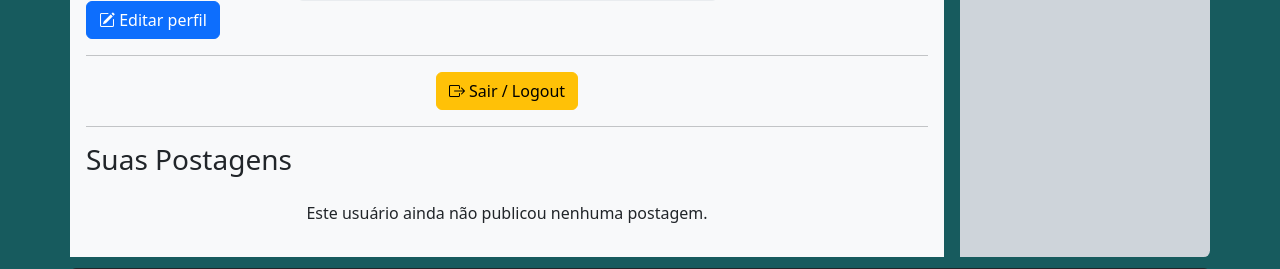
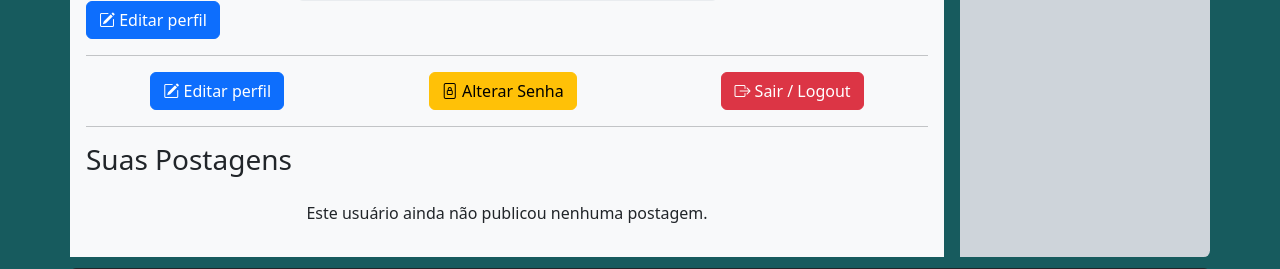
Before and after one commit to Aneleh22/blog, a Django app: page /profile/ in a window 1280 px wide. Shown: the part 463-732 px from the top of the page. Run offline with Django 5.2, Linux system fonts and the light colour scheme; the visitor is signed in with stand-in values (Sample User, id 1); data comes from the database, SQL or seed files in the repository; data that the repository does not hold is empty.

Commit message:
Trocando a senha do usuário (bugado)

```diff
--- a/blog/templates/profile.html
+++ b/blog/templates/profile.html
@@ -29,11 +29,16 @@
 </a>
 
 <hr>
-<div class="text-center">
+<div class="text-center d-flex justify-content-around flex-column flex-sm-row flex-md-column flex-lg-row gap-3">
+    <a href="{% url 'edit_profile' %}" class="btn btn-primary">
+        <i class="bi bi-pencil-square"></i> Editar perfil
+    </a>
+    <a href="{% url 'password_change' %}" class="btn btn-warning">
+        <i class="bi bi-file-lock"></i> Alterar Senha
+    </a>
     <form method="post" action="{% url 'logout' %}">
-        {# para proteger o formulário contra requisições forjadas #}
         {% csrf_token %}
-        <button type="submit" class="btn btn-warning">
+        <button type="submit" class="btn btn-danger w-100">
             <i class="bi bi-box-arrow-right"></i> Sair / Logout
         </button>
     </form>
--- a/blog/urls.py
+++ b/blog/urls.py
@@ -2,6 +2,8 @@
 
 from django.urls import path
 from . import views
+from django.contrib.auth.views import PasswordChangeView
+from django.urls import reverse_lazy
 
 urlpatterns = [
 
@@ -11,4 +13,11 @@ urlpatterns = [
     path('login/', views.login_view, name='login'),                 # Login do usuário
     path('profile/', views.profile, name='profile'),                # Perfil do usuário logado
     path('profile/edit/', views.edit_profile, name='edit_profile'), # Editar perfil do usuário logado
+
+    # Troca da senha
+    path(
+        'profile/password/',
+        PasswordChangeView.as_view(),
+        name='password_change'
+    ),
 ]
--- a/blog/views/__init__.py
+++ b/blog/views/__init__.py
@@ -3,4 +3,4 @@ from .home import home
 from .contacts import contacts
 from .post_detail import post_detail
 from .login import login_view
-from .profile import profile, edit_profile
+from .profile import profile, edit_profile, PasswordChangeView
--- a/blog/views/profile.py
+++ b/blog/views/profile.py
@@ -1,6 +1,9 @@
 # blog/views/profile.py
 from django.contrib.auth.decorators import login_required
 from django.shortcuts import render
+from django.contrib.auth.views import PasswordChangeView as BasePasswordChangeView
+from django.contrib.messages.views import SuccessMessageMixin
+from django.urls import reverse_lazy
 
 
 @login_required        # exige que o usuário esteja autenticado para acessar a página
@@ -45,3 +48,9 @@ def edit_profile(request):
         'edit_profile.html',
         {'form': form}
     )
+
+# view "especial" para mostrar mensagens de feedback na troca da senha
+class PasswordChangeView(SuccessMessageMixin, BasePasswordChangeView):
+    template_name = 'password/change.html'
+    success_url = reverse_lazy('profile')
+    success_message = 'Sua senha foi alterada com sucesso!'
```
Also changed, not shown: blog/templates/password/change.html (added, +39 -0 lines).
